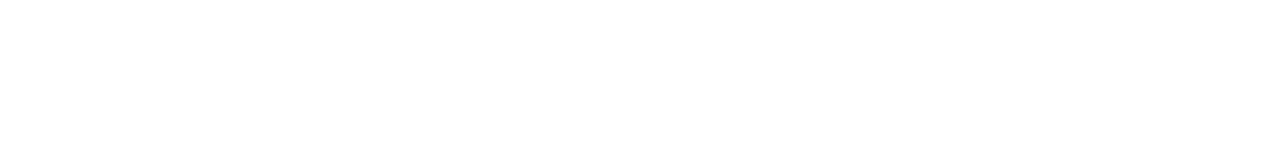
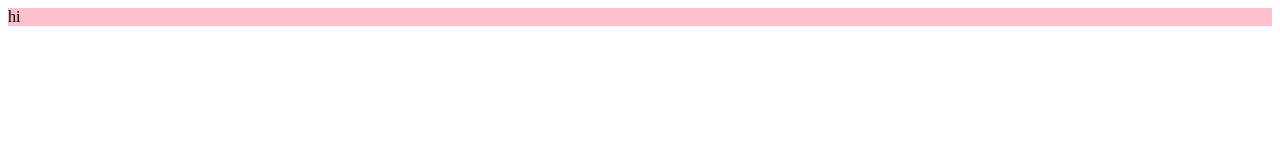
Before and after one commit to hyejin2351/project-MRJOY, a plain HTML site: page docs/index.html in a window 1280 px wide. Drawn offline with Linux system fonts and the light colour scheme.

```diff
--- a/docs/index.html
+++ b/docs/index.html
@@ -5,8 +5,9 @@
     <meta name="viewport" content="width=device-width, initial-scale=1.0">
     <meta http-equiv="X-UA-Compatible" content="ie=edge">
     <title>Document</title>
+    <link rel="stylesheet" href="./src/scss/style.css">
 </head>
 <body>
-
+    <header>hi</header>
 </body>
 </html>
--- /dev/null
+++ b/docs/src/scss/style.scss
@@ -0,0 +1,3 @@
+header {
+    background-color: pink
+}
```
Also changed, not shown: docs/src/scss/style.css (added), 2 other files.
